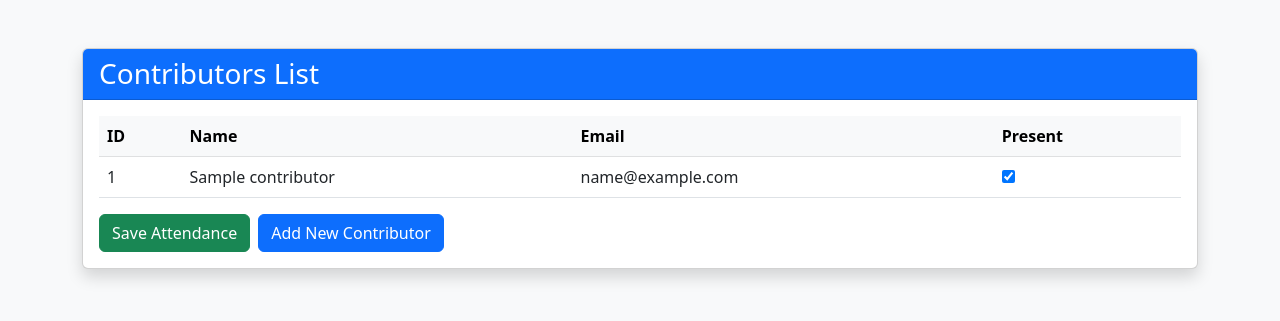
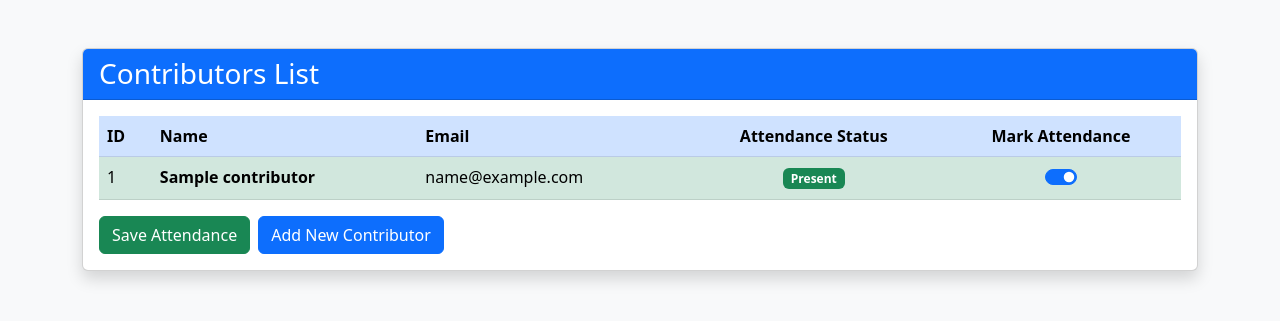
Before and after one commit to leandre000/django-tms, a Django app: page /contributors/list/ in a window 1280 px wide. Shown: the top 321 px of the page. Run offline with Django 5.2, Linux system fonts and the light colour scheme; tables that the repository leaves empty hold one stand-in row (values such as "Sample post").

Commit message:
enhanced template

```diff
--- a/tms/templates/tms/mark_contributors.html
+++ b/tms/templates/tms/mark_contributors.html
@@ -21,27 +21,38 @@
                 <form method="post">
                     {% csrf_token %}
                     <table class="table table-hover">
-                    <thead class="table-light">
+                        <thead class="table-primary">
                             <tr>
                                 <th>ID</th>
                                 <th>Name</th>
                                 <th>Email</th>
-                            <th>Present</th>
+                                <th class="text-center">Attendance Status</th>
+                                <th class="text-center">Mark Attendance</th>
                             </tr>
                         </thead>
                         <tbody>
                             {% for contributor in contributors %}
-                        <tr>
+                            <tr class="{% if contributor.is_present %}table-success{% endif %}">
                                 <td>{{ contributor.id }}</td>
-                            <td>{{ contributor.name }}</td>
+                                <td><strong>{{ contributor.name }}</strong></td>
                                 <td>{{ contributor.email }}</td>
-                            <td>
-                                <input type="checkbox" name="present_{{ contributor.id }}" {% if contributor.is_present %}checked{% endif %} />
+                                <td class="text-center">
+                                    <span class="badge {% if contributor.is_present %}bg-success{% else %}bg-danger{% endif %}">
+                                        {% if contributor.is_present %}Present{% else %}Absent{% endif %}
+                                    </span>
+                                </td>
+                                <td class="text-center">
+                                    <div class="form-check form-switch d-flex justify-content-center">
+                                        <input class="form-check-input" type="checkbox" role="switch"
+                                               name="present_{{ contributor.id }}"
+                                               id="present_{{ contributor.id }}"
+                                               {% if contributor.is_present %}checked{% endif %}>
+                                    </div>
                                 </td>
                             </tr>
                             {% empty %}
                             <tr>
-                            <td colspan="4" class="text-center">No contributors found.</td>
+                                <td colspan="5" class="text-center">No contributors found.</td>
                             </tr>
                             {% endfor %}
                         </tbody>
```
Lines whose indentation alone changed are shown as unchanged.
